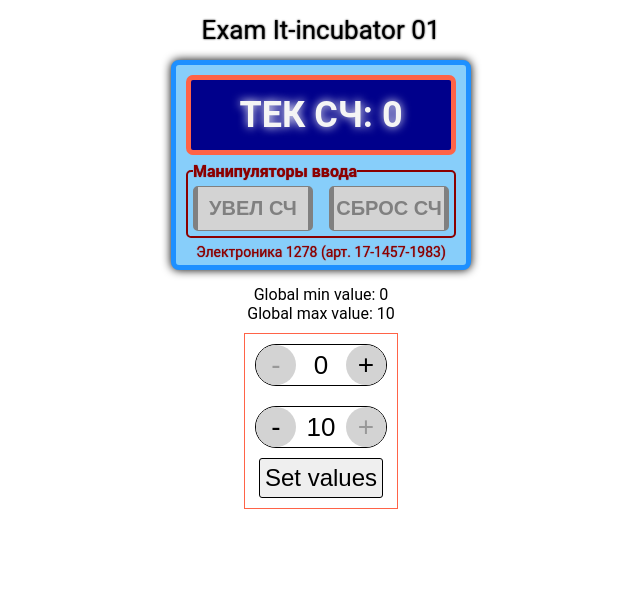
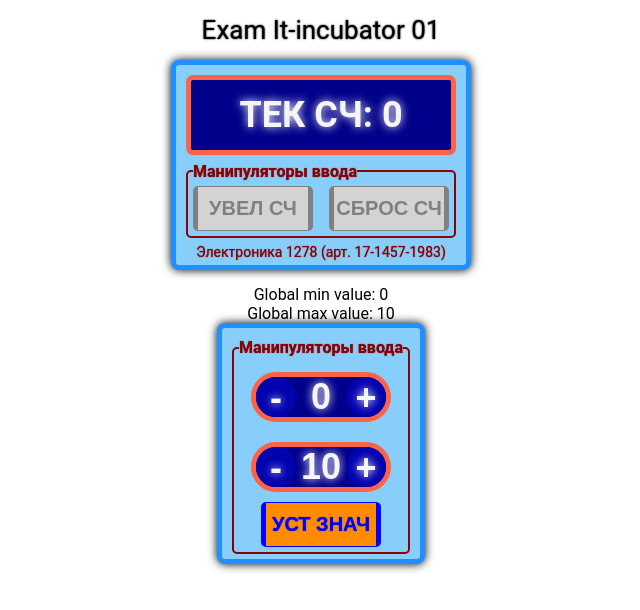
Before and after one commit to ewgenTGM/It_incubator_counter, a React (Create React App) app: page / in a window 1280 px wide. Shown: the top 610 px of the page, without its empty margins (319-959 px from the left). Built offline with nearby package versions, Linux system fonts and the light colour scheme.

Commit message:
Подредактировал верстку

```diff
--- a/src/App.module.css
+++ b/src/App.module.css
@@ -27,7 +27,7 @@
     box-shadow: 0 0 10px black;
 }
 
-.button_block_fieldset{
+.fieldset{
     padding: 5px;
     border: 2px solid darkred;
     border-radius: 5px;
@@ -56,19 +56,17 @@
 }
 
 .setters_block{
+    border: 5px solid dodgerblue;
+    border-radius: 8px;
+    overflow: hidden;
+    padding: 10px 10px 5px 10px;
+    background-color: lightskyblue;
+    box-shadow: 0 0 10px black;
+}
+
+.setters_block_fieldset {
     display: flex;
     flex-direction: column;
     justify-content: center;
     align-items: center;
-    border: 1px solid tomato;
-    margin: 10px;
 }
-
-.btn_set_value{
-    border-radius: 3px;
-    font-size: 24px;
-    text-align: center;
-    padding: 5px;
-    border: 1px solid;
-    margin-bottom: 10px;
-}
--- a/src/App.tsx
+++ b/src/App.tsx
@@ -51,7 +51,7 @@ export const App: React.VFC = () => {
           <Board
               text={ counter.toString() }
               isDanger={ counter === maxValue }/>
-          <fieldset className={ styles.button_block_fieldset }>
+          <fieldset className={ styles.fieldset }>
             <legend>Манипуляторы ввода</legend>
             <div className={ styles.button_block }>
               <MyButton
@@ -71,7 +71,10 @@ export const App: React.VFC = () => {
           <span>{ `Global max value: ${ globalMaxValue }` }</span><br/>
 
         </div>
+
         <div className={ styles.setters_block }>
+          <fieldset className={ `${styles.fieldset} ${styles.setters_block_fieldset}` }>
+            <legend>Манипуляторы ввода</legend>
             <MyNumberInput
                 value={ minValue }
                 onDecrement={ () => {
@@ -100,16 +103,17 @@ export const App: React.VFC = () => {
                 } }
                 decDisabled={ maxValue === minValue + 1 }
                 incDisabled={ maxValue === globalMaxValue }/>
-          <button
-              onClick={ () => {
+            <MyButton
+                labelText='УСТ ЗНАЧ'
+                onClickCallback={ () => {
                   dispatch( resetCounter() );
                   dispatch( setIsFormBlocked( false ) );
                   dispatch( setIsSettersBlocked( true ) );
                 } }
-              disabled={ isSettersBlocked }
-              className={ styles.btn_set_value }>Set values
-          </button>
+                isDisabled={ isSettersBlocked }/>
+          </fieldset>
         </div>
+
       </div>
 
   );
--- a/src/Board/Board.tsx
+++ b/src/Board/Board.tsx
@@ -6,7 +6,8 @@ type PropsType = {
   isDanger: boolean
 }
 
-export const Board: VFC<PropsType> = ( { isDanger, text } ) => {
+export const Board: VFC<PropsType> = props => {
+  const { isDanger, text } = props;
   const classes: string = `${ styles.board } ` + ( isDanger ? styles.danger : '' );
   return (
       <div className={ classes }>
--- a/src/MyButton/MyButton.tsx
+++ b/src/MyButton/MyButton.tsx
@@ -7,7 +7,10 @@ type PropsType = {
   isDisabled: boolean
 }
 
-export const MyButton: VFC<PropsType> = ( { labelText, isDisabled, onClickCallback } ) => {
+export const MyButton: VFC<PropsType> = props => {
+
+  const { labelText, isDisabled, onClickCallback } = props;
+
   const classes: string = `${ styles.btn } ` + ( isDisabled ? styles.disabled : styles.enabled );
   return (
       <button
--- a/src/MyNumberInput/MyNumberInput.module.css
+++ b/src/MyNumberInput/MyNumberInput.module.css
@@ -2,29 +2,36 @@
     margin: 10px;
     display: flex;
     align-items: center;
-    justify-content: center;
-    border: 1px solid black;
+    justify-content: space-between;
+    border: 5px solid tomato;
     border-radius: 40px;
-    background-color: #fff;
+    background-color: darkblue;
 }
 
 .number_input {
     height: 40px;
     width: 50px;
     padding: 5px 0;
-    font-size: 26px;
     text-align: center;
     border: none;
     outline: none;
+    background-color: darkblue;
+    font-size: 36px;
+    color: whitesmoke;
+    font-weight: bold;
+    text-shadow: 0 0 10px white;
 }
 
 .btn{
     cursor: pointer;
     border-radius: 50%;
     border: none;
-    font-size: 28px;
     width: 40px;
     height: 40px;
-    background-color: lightgray;
+    background-color: #0202af;
     outline: none;
+    font-size: 36px;
+    color: whitesmoke;
+    font-weight: bold;
+    text-shadow: 0 0 10px white;
 }
--- a/src/MyNumberInput/MyNumberInput.tsx
+++ b/src/MyNumberInput/MyNumberInput.tsx
@@ -10,13 +10,16 @@ type PropsType = {
   decDisabled?: boolean
 }
 
-export const MyNumberInput: VFC<PropsType> = ( {
-                                                 decDisabled,
-                                                 incDisabled,
-                                                 onDecrement,
-                                                 onIncrement,
-                                                 value
-                                               } ) => {
+export const MyNumberInput: VFC<PropsType> = props => {
+
+  const {
+    decDisabled,
+    incDisabled,
+    onDecrement,
+    onIncrement,
+    value
+  } = props;
+
   return (
       <div className={ styles.MyNumberInput }>
         <button
--- a/src/Redux/state.ts
+++ b/src/Redux/state.ts
@@ -1,10 +1,10 @@
 import { combineReducers, createStore } from 'redux';
 import { counterReducer } from './app-reducer';
 
-const reducers = combineReducers( {
+const rootReducer = combineReducers( {
   counter: counterReducer
 } );
 
-export type IGlobalState = ReturnType<typeof reducers>;
+export type IGlobalState = ReturnType<typeof rootReducer>;
 
-export const store = createStore( reducers );
+export const store = createStore( rootReducer );
```
Also changed, not shown: 1 other file (tests, documents, lock files or other folders). Lines whose indentation alone changed are shown as unchanged.
